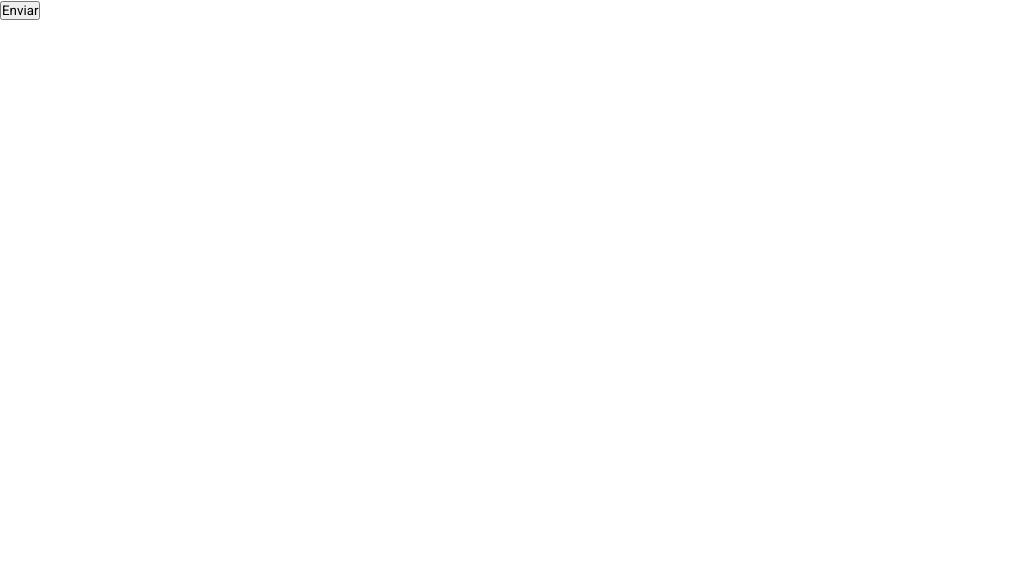
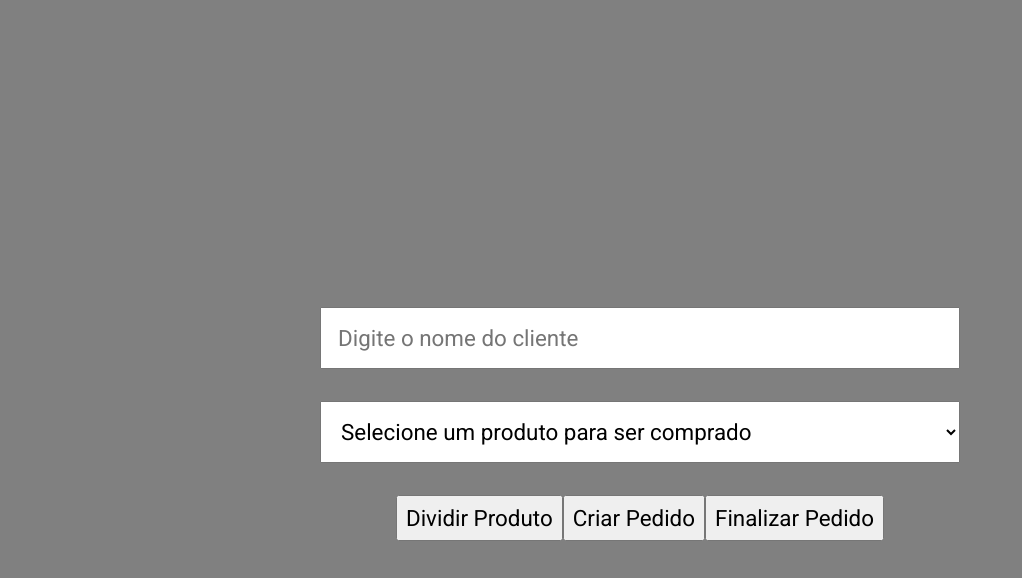
Before and after one commit to DavidGaleno/desafios, a React (Vite) app: page / in a window 1280 px wide. Shown: the top 578 px of the page, without its empty margins (0-1022 px from the left). Built offline with nearby package versions, Linux system fonts and the light colour scheme.

Commit message:
dividir-produto-implemented

```diff
--- a/src/components/CalculadorPedido/index.tsx
+++ b/src/components/CalculadorPedido/index.tsx
@@ -14,94 +14,111 @@ const consumos: Record<string, string[]> = {
     Julio: ['Salada', 'Cerveja']
 }
 
+interface Produto {
+    nome: string
+    preco: number
+    divisao: string[]
+}
+interface Compra {
+    cliente: string
+    produto: string[]
+}
+
+export const CalculadoraPedido = () => {
+    const taxaServico = 0.1
+    const [produto, setProduto] = useState<string>()
+    const [produtoDividido, setProdutoDividido] = useState<string>()
+    const [nome, setNome] = useState<string>('')
+    const [clientes, setClientes] = useState<string[]>([])
+    const [compras, setCompras] = useState<Record<string, string[]>>({})
+    const [valorConsumo, setValorConsumo] = useState<Record<string, number>>({})
+    const [produtos, setProdutos] = useState<Produto[]>([
+        {
+            nome: 'Refrigerante', preco: 8, divisao: []
+        },
+        {
+            nome: 'Peixe', preco: 20, divisao: []
+        },
+        {
+            nome: 'Salada', preco: 4, divisao: []
+        },
+        {
+            nome: 'Cerveja', preco: 6, divisao: []
+        }
+    ]);
+
+    const criarPedido = () => {
+
+        if (!valorConsumo[nome]) setClientes(prevClientes => [...prevClientes, nome])
+        const produtoComprado = produtos.filter((item: Produto) => item.nome === produto)
+
+        const copiaValorConsumo = { ...valorConsumo }
+        if (!copiaValorConsumo[nome]) copiaValorConsumo[nome] = 0
+        copiaValorConsumo[nome] += produtoComprado[0].preco
+        setValorConsumo(copiaValorConsumo)
+    }
+
+    const dividirProduto = () => {
+        if (!valorConsumo[nome]) return;
+        const produtoComprado = produtos.find((item: Produto) => item.nome === produto);
+
+        if (produtoComprado) {
+            const updatedProdutos = [...produtos]; // Create a copy of the produtos array
+            const index = updatedProdutos.indexOf(produtoComprado);
+            updatedProdutos[index] = {
+                ...updatedProdutos[index], // Copy the existing product object
+                divisao: [...updatedProdutos[index].divisao, nome] // Update the divisao array
+            };
+            setProdutos(updatedProdutos); // Update the state with the modified array
+        }
+    };
+    const finalizarPedido = () => {
+
+        produtos.forEach((produto: Produto) => {
+            if (produto.divisao.length < 1) return
+            const copiaValorConsumo = { ...valorConsumo };
+            const quantidadeDivisao = produto.divisao.length;
+            produto.divisao.forEach(cliente => {
+                copiaValorConsumo[cliente] -= produto.preco / quantidadeDivisao;
+            });
+            console.log(copiaValorConsumo)
+            clientes.forEach(cliente => {
+                copiaValorConsumo[cliente] += Number((copiaValorConsumo[cliente] * 0.1).toFixed(2))
+
+            })
+            setValorConsumo(prevValorConsumo => ({ ...prevValorConsumo, ...copiaValorConsumo }));
+            console.log(produtos)
+        });
+
+    };
 
 
-export const CalculadoraPedido = () => {
-    const [clientes, setClientes] = useState(['David', 'Debora', 'Julio'])
-    const [produtos, setProdutos] = useState(['Refrigerante', 'Peixe', 'Salada', 'Cerveja'])
-
-    const produtosDivididos = ['Salada']
-
-
-
-    const calcularValor = () => {
-
-        const pagamentoTaxa: Record<string, boolean> = {
-            David: false,
-            Debora: false,
-            Julio: false
-        }
-
-
-        const valorConsumo: Record<string, number> = {
-            David: 0,
-            Debora: 0,
-            Julio: 0
-        }
-
-        const ocorrenciasProduto: Record<string, number> = {
-            Refrigerante: 0,
-            Peixe: 0,
-            Salada: 0,
-            Cerveja: 0
-        }
-
-        for (let values of Object.values(consumos)) {
-            for (let produto of produtos) {
-                if (values.includes(produto)) {
-                    ocorrenciasProduto[produto] += 1
-                }
-            }
-        }
-
-
-        for (let [key, values] of Object.entries(consumos)) {
-            for (let produto of produtos) {
-                if (values.includes(produto)) {
-                    if (produtosDivididos.includes(produto)) {
-                        valorConsumo[key] += valorProdutos[produto] / ocorrenciasProduto[produto]
-                    }
-                    else {
-                        valorConsumo[key] += valorProdutos[produto]
-                    }
-                }
-            }
-        }
-
-        const produtosUnicos = []
-        for (let produto of Object.keys(ocorrenciasProduto)) {
-            if (ocorrenciasProduto[produto] === 1) produtosUnicos.push(produto)
-        }
-
-        for (let [key, values] of Object.entries(consumos)) {
-            for (let produto of produtosUnicos) {
-                if (values.includes(produto)) {
-                    valorConsumo[key] += valorConsumo[key] * 0.1
-                    pagamentoTaxa[key] = true
-                }
-            }
-
-        }
-        for (let [produto, ocorrencia] of Object.entries(ocorrenciasProduto)) {
-
-            if (ocorrencia > 1 && produtosDivididos.includes(produto) === false) {
-                for (let [pessoa, produtos] of Object.entries(consumos)) {
-                    if (produtos.includes(produto) && !pagamentoTaxa[pessoa]) {
-                        valorConsumo[pessoa] += valorConsumo[pessoa] * 0.1
-                        pagamentoTaxa[pessoa] = true
-                    }
+    return (
+        <div className={styles.container}>
+            <div className={styles.clientes}>
+                {clientes.map((cliente: string, index: number) => (
+                    <div className={styles.clienteContainer}>
+                        <span key={index} className={styles.cliente}>{cliente}</span>
+                        {valorConsumo[cliente] && <span key={index} className={styles.cliente}>R${valorConsumo[cliente]}</span>}
+                    </div>
+                ))
                 }
 
-            }
-        }
-    }
+            </div>
+            <form onSubmit={(e) => e.preventDefault()} className={styles.cadastro}>
+                <input className={styles.input} type="text" onChange={(e) => setNome(e.target.value)} value={nome} name="" id="" placeholder='Digite o nome do cliente' required />
+                <select className={styles.produtos} onChange={(e) => setProduto(e.target.value)} value={produto} name="" id="" required>
+                    <option value="" hidden selected>Selecione um produto para ser comprado</option>
+                    {produtos.map((produto: Produto) => <option className={styles.produto}>{produto.nome}</option>)}
+                </select>
 
-    console.log()
-    return (
-        <div className="container">
-            <button onClick={() => {
-                calcularValor()
-            }}>Enviar</button>
+                <div className={styles.buttons}>
+                    <button className={styles.button} onClick={(e) => dividirProduto()}>Dividir Produto</button>
+
+                    <button className={styles.button} onClick={(e) => criarPedido()}>Criar Pedido</button>
+                    <button className={styles.button} onClick={(e) => finalizarPedido()}>Finalizar Pedido</button>
+                </div>
+            </form>
         </div>
     )
 }
--- a/src/components/CalculadorPedido/styles.module.css
+++ b/src/components/CalculadorPedido/styles.module.css
@@ -0,0 +1,55 @@
+.container {
+    width: 100%;
+    height: 100vh;
+    flex-direction: column;
+    display: flex;
+    justify-content: center;
+    align-items: center;
+    background-color: gray;
+    gap: 3rem;
+}
+
+.cadastro {
+    width: 50%;
+    display: flex;
+    flex-direction: column;
+    justify-content: center;
+    align-items: center;
+    gap: 2rem;
+}
+
+.buttons {
+    width: 100%;
+    display: flex;
+    justify-content: center;
+}
+
+.button {
+    font-size: 1.4rem;
+    padding: .5rem;
+}
+
+.input {
+    width: 100%;
+    font-size: 1.4rem;
+    padding: 1rem;
+}
+
+.cliente,
+.produto {
+    font-size: 1.3rem;
+}
+.clientes{
+    display: flex;
+    flex-direction: column;
+}
+.clienteContainer{
+    display: flex;
+    gap: 1rem;
+}
+
+.produtos {
+    font-size: 1.4rem;
+    padding: 1rem;
+    width: 100%;
+}
```
